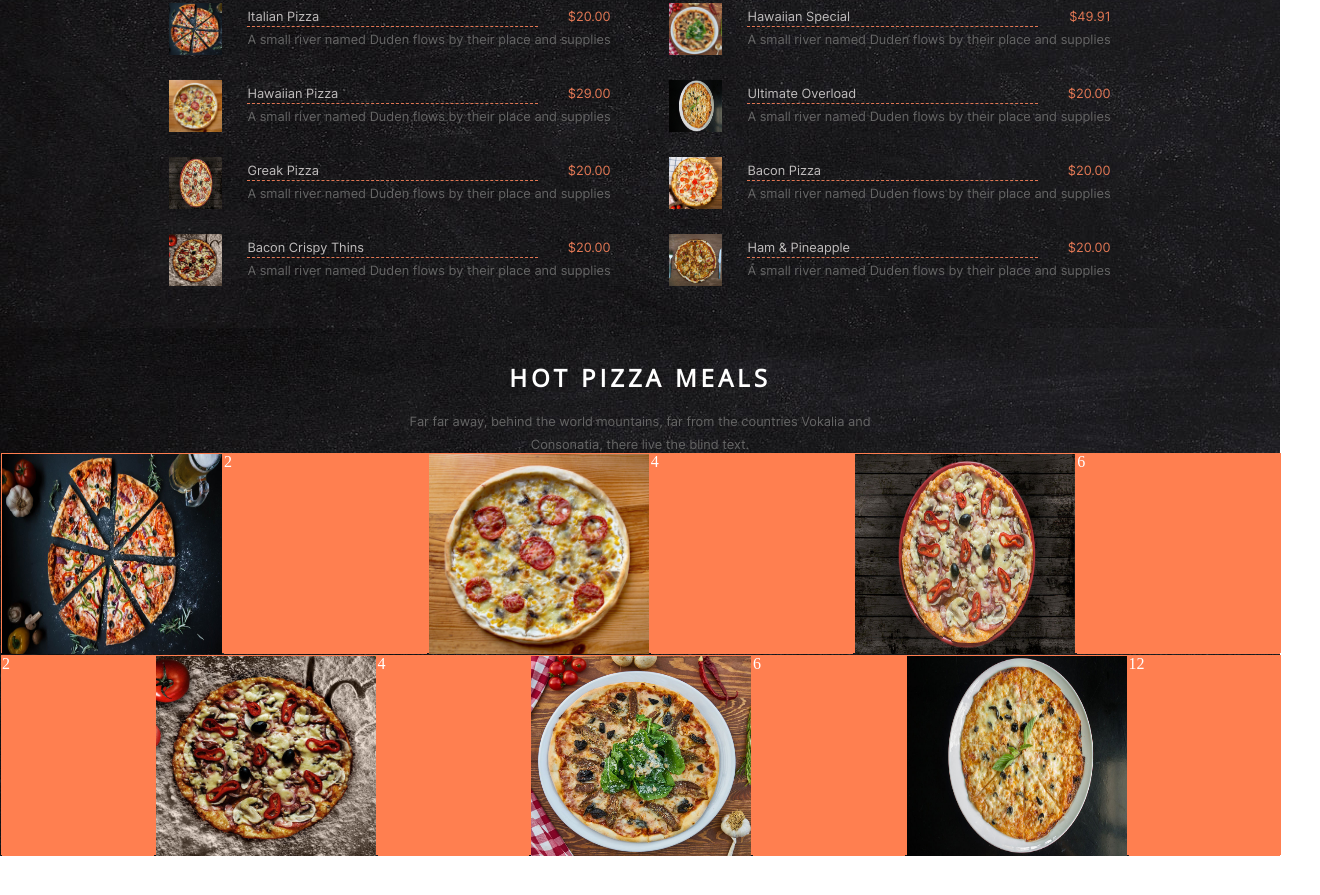
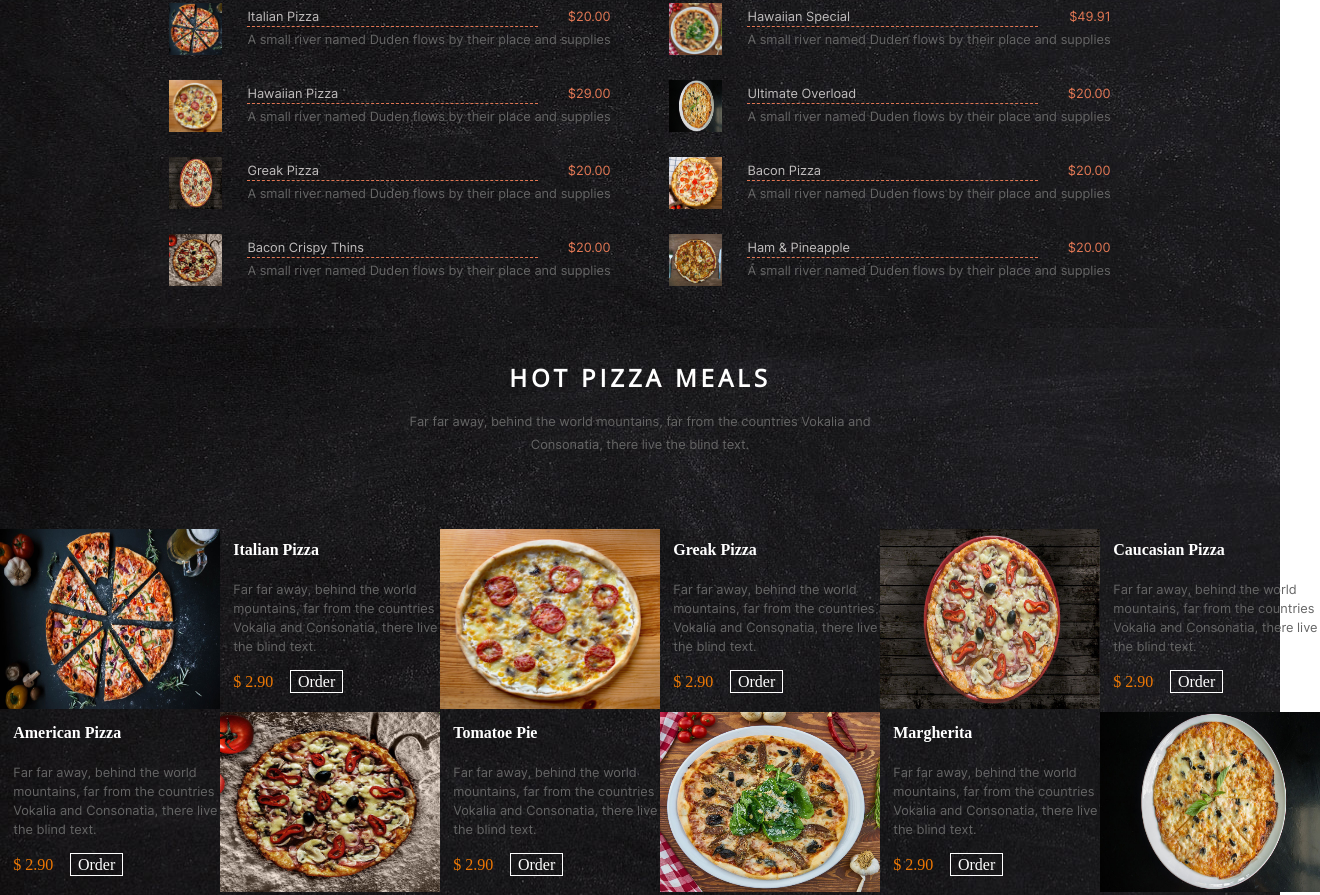
Before and after one commit to Selean79/pizza, a website built with webpack: page src/template.html in a window 1280 px wide. Shown: the part 222-1117 px from the top of the page, 1320 px wide, since content can reach past the window. Before the commit the page ends 1081 px from the top, so only its background shows below. Built offline with nearby package versions, Linux system fonts and the light colour scheme; files whose address does not match are found by name.

Commit message:
Updated pizza-meals page

```diff
--- a/src/styles/index.scss
+++ b/src/styles/index.scss
@@ -4,8 +4,6 @@
 }
 @import url('https://fonts.googleapis.com/css2?family=Open+Sans:wght@300&display=swap');
 
-
-
 @import 'normalize';
 @import 'menuPrice';
 @import 'pizzaMeals';
--- a/src/styles/pizzaMeals.scss
+++ b/src/styles/pizzaMeals.scss
@@ -1,5 +1,3 @@
-//$heightMenuPrice: 700px;
-
 #pizza-meals {
   background-image: url("assets/bg_4.jpg");
   color: $color;
@@ -30,27 +28,46 @@
     margin-top: 2%;
   }
 
-  #square-pizza-meals {
-    display: flex;
-    flex-direction: column;
-    //width: 100%;
+ #grid-meals{
+   display: grid;
+   grid-template-columns: repeat(6, auto);
+   justify-items: center;
+   margin-top: 6%;
 
-    #box1, #box2 {
-      display: flex;
-      flex-direction: row;
-      width: 100%;
-
-      img {
-        width: 220px;
-        height: 200px;
-      }
+    img{
+      width: 220px;
+      height: 180px;
     }
 
-    div {
-      width: 220px;
-      height: 200px;
-      background: coral;
-      margin: 1px;
-    }
-  }
+   h2{
+     padding-top: 6%;
+     padding-left: 6%;
+     padding-bottom: 6%;
+   }
+
+   p{
+     text-align: left;
+     padding-top: 2%;
+     padding-left: 6%;
+     padding-bottom: 8%;
+     line-height: 1.5em;
+   }
+
+   div{
+     display: inline;
+   }
+
+   .price{
+      padding: 6%;
+     color: #ee7804;
+   }
+
+   .order{
+     border: 1px solid white;
+     padding-bottom: 1%;
+     padding-top: 1%;
+     padding-left: 3%;
+     padding-right: 3%;
+   }
+ }
 }
--- a/src/template.html
+++ b/src/template.html
@@ -132,25 +132,70 @@
         Consonatia, there live the blind text.
     </p>
 
-    <div id="square-pizza-meals">
-        <div id="box1">
-            <div><img src="assets/image_3.jpg" alt="Italian Pizza"></div>
-            <div>2</div>
-            <div><img src="assets/pizza-2.jpg" alt="Greak Pizza"></div>
-            <div>4</div>
-            <div><img src="assets/pizza-3.jpg" alt="Caucasian Pizza"></div>
-            <div>6</div>
+    <!--    <div id="square-pizza-meals">-->
+    <div id="grid-meals">
+        <div><img src="assets/image_3.jpg" alt="Italian Pizza"></div>
+        <div class="meals-description">
+            <h2>Italian Pizza</h2>
+            <p>
+                Far far away, behind the world mountains, far from the countries Vokalia and Consonatia, there live the
+                blind text.
+            </p>
+            <div class="price">$ 2.90</div>
+            <div class="order">Order</div>
         </div>
-        <div id="box2">
-            <div class="t">2</div>
-            <div><img src="assets/pizza-4.jpg" alt="American Pizza"></div>
-            <div>4</div>
-            <div><img src="assets/pizza-5.jpg" alt="Tomatoe Pie"></div>
-            <div>6</div>
-            <div><img src="assets/pizza-6.jpg" alt="Margherita"></div>
-            <div>12</div>
+        <div><img src="assets/pizza-2.jpg" alt="Greak Pizza"></div>
+        <div class="meals-description">
+            <h2>Greak Pizza</h2>
+            <p>
+                Far far away, behind the world mountains, far from the countries Vokalia and Consonatia, there live the
+                blind text.
+            </p>
+            <div class="price">$ 2.90</div>
+            <div class="order">Order</div>
         </div>
+        <div><img src="assets/pizza-3.jpg" alt="Caucasian Pizza"></div>
+        <div class="meals-description">
+            <h2>Caucasian Pizza</h2>
+            <p>
+                Far far away, behind the world mountains, far from the countries Vokalia and Consonatia, there live the
+                blind text.
+            </p>
+            <div class="price">$ 2.90</div>
+            <div class="order">Order</div>
+        </div>
+        <div class="meals-description">
+            <h2>American Pizza</h2>
+            <p>
+                Far far away, behind the world mountains, far from the countries Vokalia and Consonatia, there live the
+                blind text.
+            </p>
+            <div class="price">$ 2.90</div>
+            <div class="order">Order</div>
+        </div>
+        <div><img src="assets/pizza-4.jpg" alt="American Pizza"></div>
+        <div class="meals-description">
+            <h2>Tomatoe Pie</h2>
+            <p>
+                Far far away, behind the world mountains, far from the countries Vokalia and Consonatia, there live the
+                blind text.
+            </p>
+            <div class="price">$ 2.90</div>
+            <div class="order">Order</div>
+        </div>
+        <div><img src="assets/pizza-5.jpg" alt="Tomatoe Pie"></div>
+        <div class="meals-description">
+            <h2>Margherita</h2>
+            <p>
+                Far far away, behind the world mountains, far from the countries Vokalia and Consonatia, there live the
+                blind text.
+            </p>
+            <div class="price">$ 2.90</div>
+            <div class="order">Order</div>
+        </div>
+        <div><img src="assets/pizza-6.jpg" alt="Margherita"></div>
     </div>
+    <!--    </div>-->
 </div>
 </body>
 </html>
```
Also changed, not shown: 1 other file.
